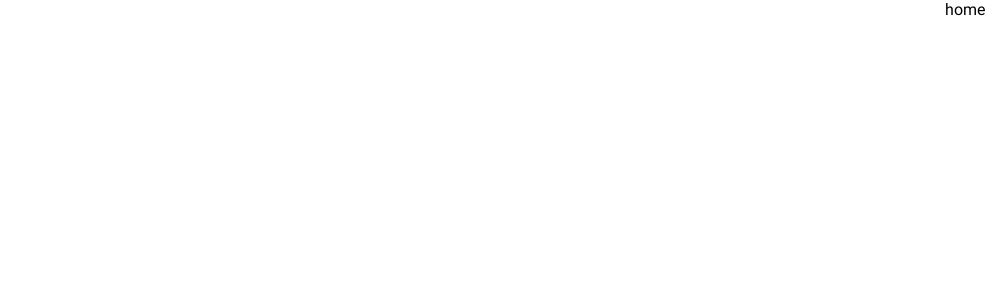
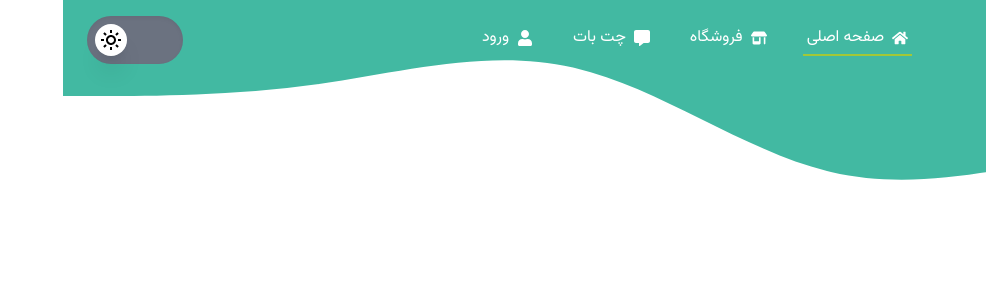
Before and after one commit to ErfanGh83/Avanian1, a Next.js app: page / in a window 1280 px wide. Shown: the top 300 px of the page, without its empty margins (294-1280 px from the left). Built offline with nearby package versions, Linux system fonts and the light colour scheme.

Commit message:
fix: added navBar

```diff
--- a/src/app/page.tsx
+++ b/src/app/page.tsx
@@ -1,10 +1,9 @@
+import NavBar from "@/components/landing/nav/NavBar";
+
 export default function Home() {
   return (
-    <div
-      className=""
-    >
-
-      <h1>home page</h1>
+    <div className="">
+      <NavBar />
     </div>
   );
 }
--- /dev/null
+++ b/src/components/landing/nav/NavBar.tsx
@@ -0,0 +1,72 @@
+"use client";
+
+import ThemeSwitchButton from "@/components/buttons/ThemeSwitcher/ThemeSwitchButton";
+import React, { ReactNode } from "react";
+import { FaHome, FaUser } from "react-icons/fa";
+import { FaMessage, FaShop } from "react-icons/fa6";
+import { motion } from "framer-motion";
+import Image from "next/image";
+import Link from "next/link";
+import { usePathname } from "next/navigation";
+import NavSVG from "./NavSVG";
+
+export default function NavBar() {
+  const pathname = usePathname();
+
+  return (
+    <>
+      <NavSVG />
+      <nav className="w-full flex flex-row h-20 justify-between items-center px-6">
+        <Image
+          src="/images/logo.png"
+          alt="Avanian"
+          width={200}
+          height={200}
+          className="w-28"
+        />
+
+        <div className="flex flex-row gap-1 md:gap-3 lg:gap-8 text-base items-center">
+          {buttons.map((item) => {
+            const isActive = pathname === item.link;
+            return (
+              <Link href={item.link} key={item.text}>
+                <motion.div
+                  whileHover={{ scale: 1.2, y: -1 }}
+                  transition={{
+                    type: "spring",
+                    duration: 0.3,
+                  }}
+                  className="relative flex items-center gap-2 cursor-pointer px-1 pb-1 text-white dark:text-neutral-700"
+                >
+                  {item.icon}
+                  <span>{item.text}</span>
+
+                  <motion.div
+                    layout
+                    transition={{ duration: 0.3 }}
+                    className={`absolute left-0 -bottom-0.5 h-[2px] w-full ${
+                      isActive ? "bg-lightGreen" : "bg-transparent"
+                    }`}
+                  />
+                </motion.div>
+              </Link>
+            );
+          })}
+        </div>
+
+        <ThemeSwitchButton />
+      </nav>
+    </>
+  );
+}
+
+const buttons: {
+  icon: ReactNode;
+  text: string;
+  link: string;
+}[] = [
+  { icon: <FaHome />, text: "صفحه اصلی", link: "/" },
+  { icon: <FaShop />, text: "فروشگاه", link: "/shop" },
+  { icon: <FaMessage />, text: "چت بات", link: "/chat" },
+  { icon: <FaUser />, text: "ورود", link: "/login" },
+];
```
Also changed, not shown: public/images/logo.png (added).
